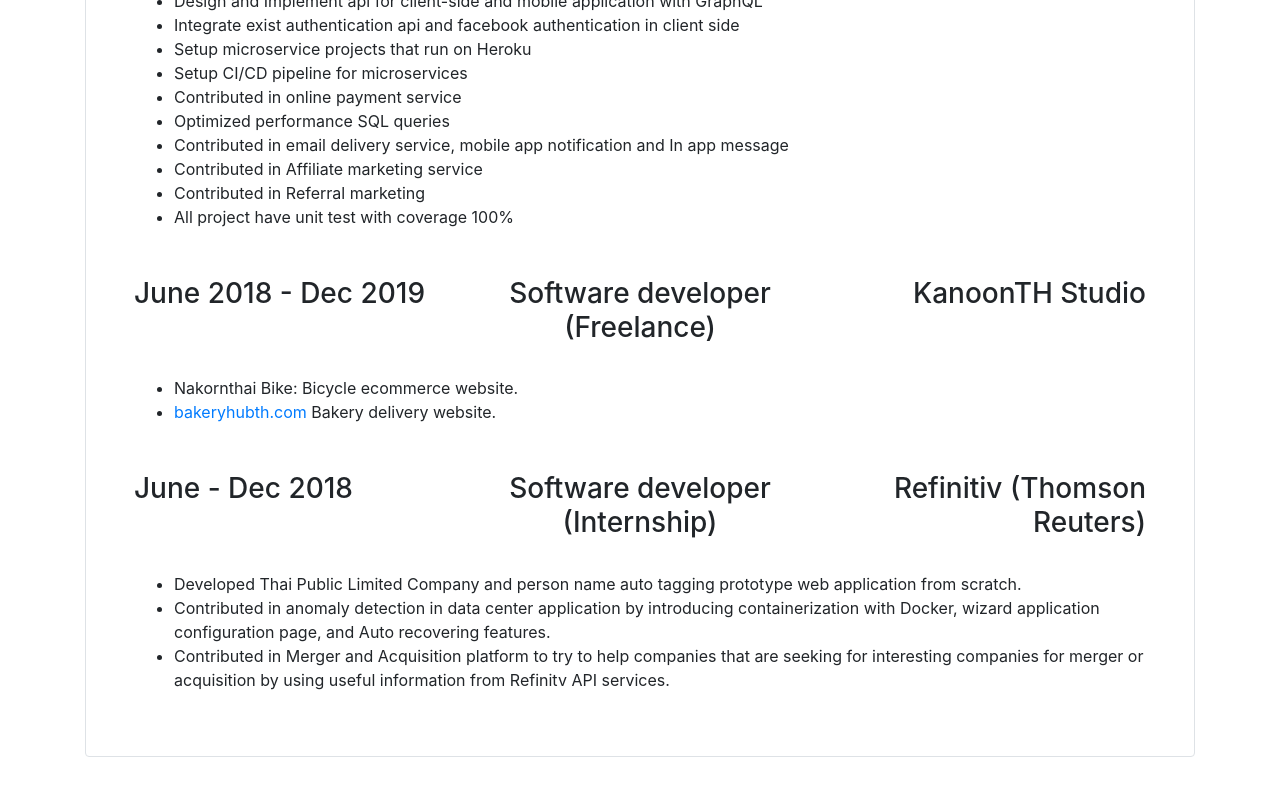
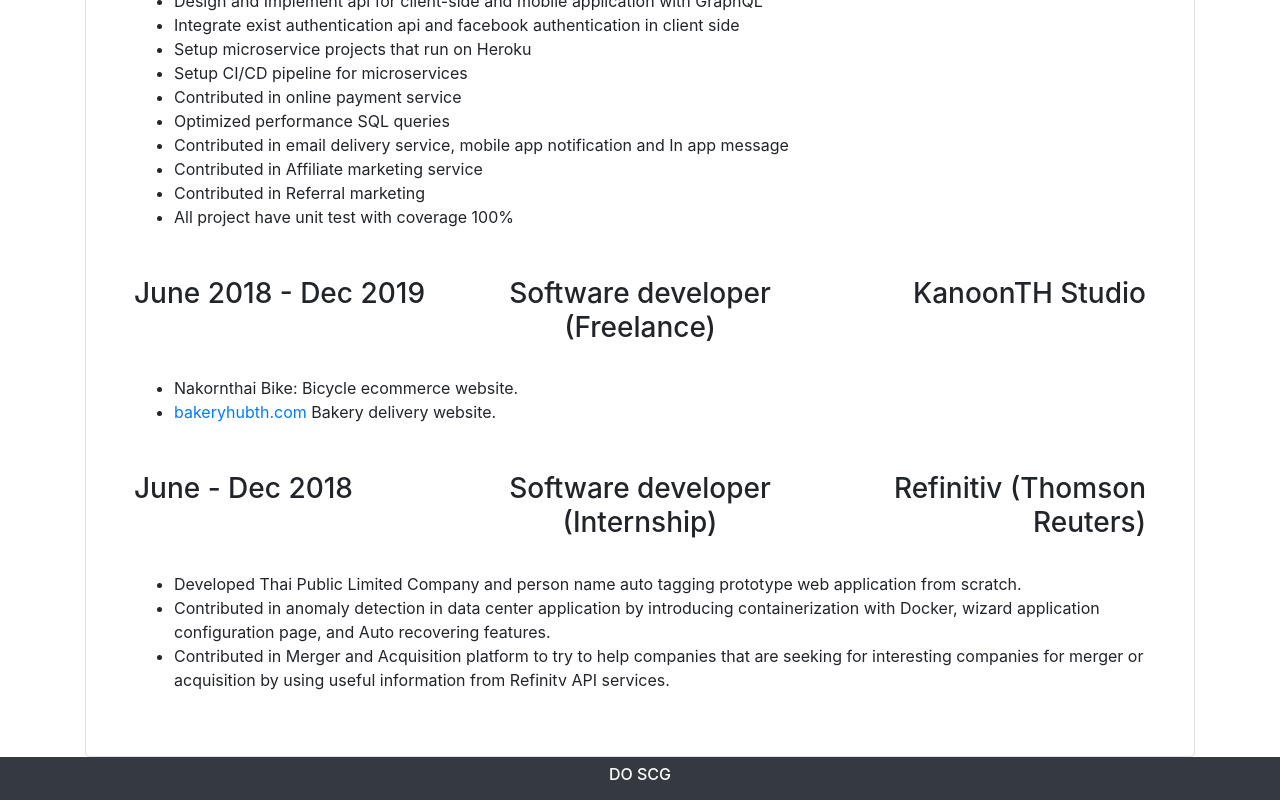
Before and after one commit to realroy/scg-test, a Vue app in the folder web/: page / in a window 1280 px wide. Shown: the part 1382-2182 px from the top of the page. Before the commit the page ends 2139 px from the top, so only its background shows below. Built offline with nearby package versions, Linux system fonts and the light colour scheme.

Commit message:
Add Footer

```diff
--- a/web/src/App.vue
+++ b/web/src/App.vue
@@ -6,15 +6,18 @@
     <main>
       <router-view></router-view>
     </main>
+    <Footer></Footer>
   </div>
 </template>
 
 <script>
 import Navbar from "./components/Navbar";
+import Footer from "./components/Footer";
+
 export default {
   name: "App",
   components: {
-    Navbar
+    Navbar, Footer
   }
 };
 </script>
--- /dev/null
+++ b/web/src/components/Footer.vue
@@ -0,0 +1,5 @@
+<template>
+  <footer class="navbar navbar-dark bg-dark text-white">
+    <h6 class="text-white text-center w-100">DO SCG</h6>
+  </footer>
+</template>
--- a/web/src/components/Home.vue
+++ b/web/src/components/Home.vue
@@ -1,5 +1,5 @@
 <template>
-  <main class="container">
+  <div class="container">
 
     <section class="jumbotron mt-5 bg-white border rounded">
       <h1 class="display-4">Roiboon Chaiyachit (Roy)</h1>
@@ -158,7 +158,8 @@
       </article>
 
     </section>
-  </main>
+
+  </div>
 </template>
 
 
```
